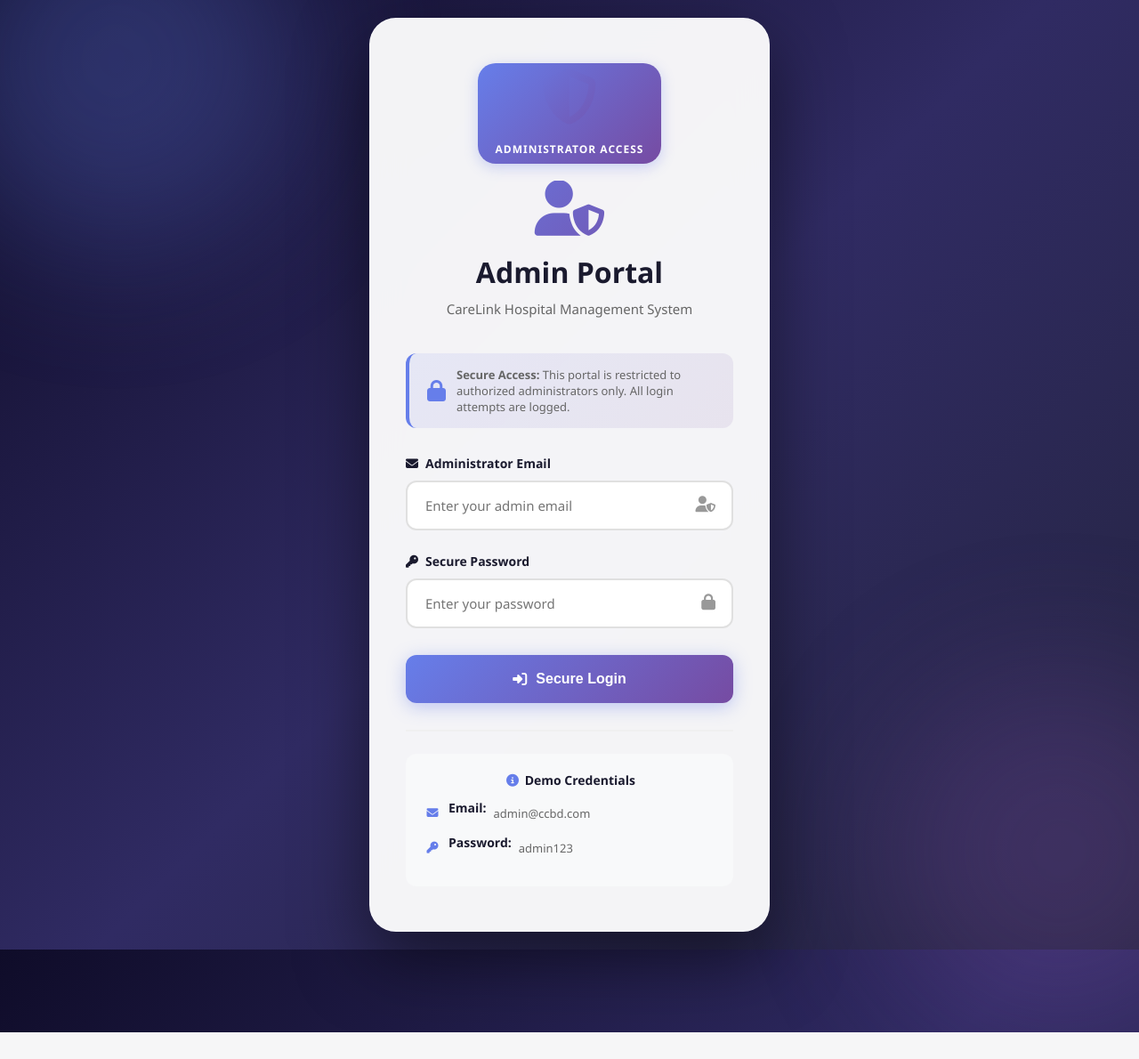
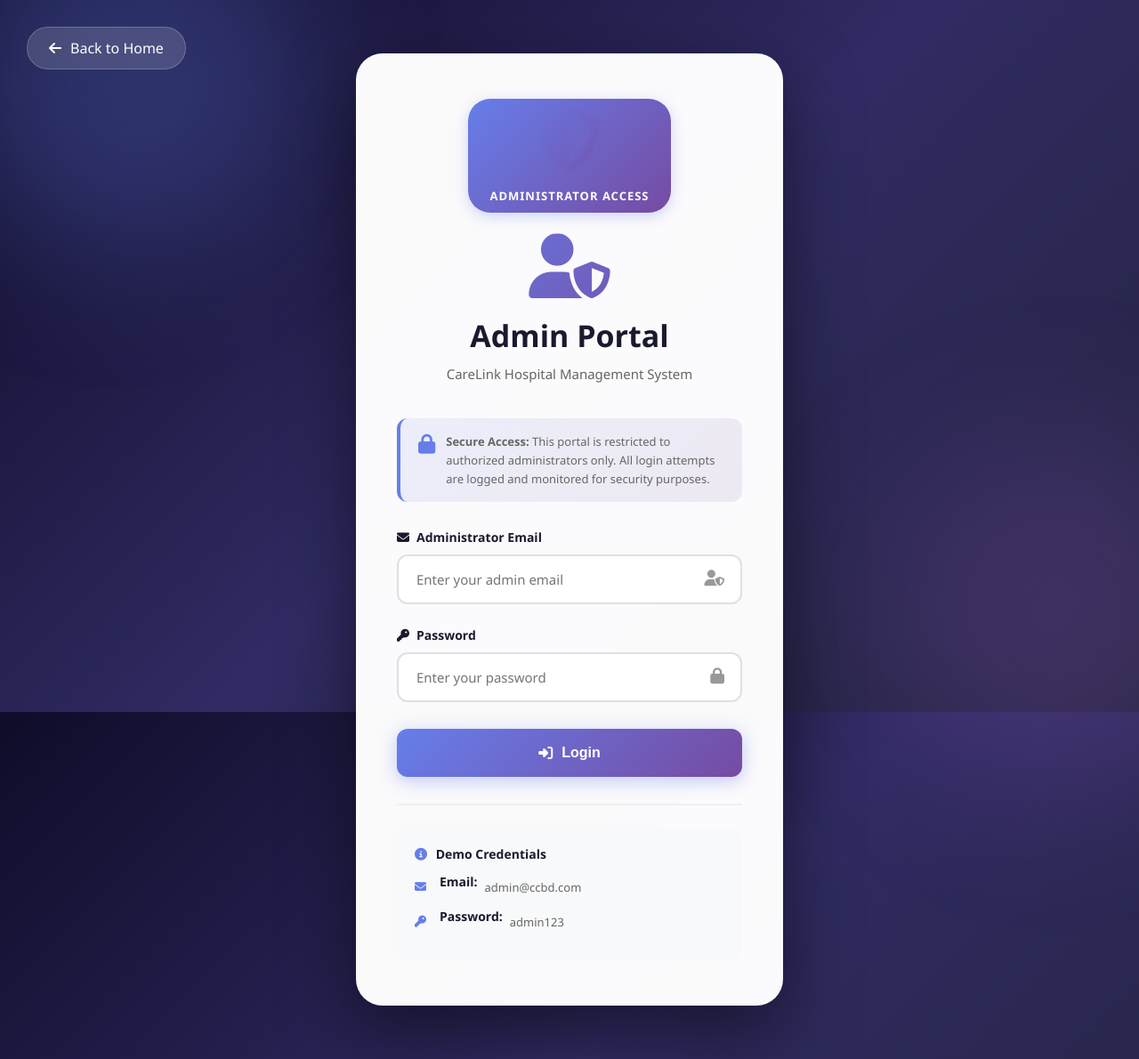
Before and after one commit to MRK-Samin/CareLink, a PHP site: page /CARELINK/admin_login.php in a window 1280 px wide; the page is wider, and only the part inside the window is pictured. Shown: that part at 89% size. Before the commit the page ends 1160 px from the top of that part, so only its background shows below. Run offline with PHP 8.4, Linux system fonts and the light colour scheme.

Commit message:
Add complete

```diff
--- a/admin_login.php
+++ b/admin_login.php
@@ -27,6 +27,9 @@
         $error = "Invalid administrator credentials!";
     }
 }
+
+// ========== BACKGROUND IMAGE CONFIGURATION ==========
+$background_image = 'admin-bg.jpg';
 ?>
 <!DOCTYPE html>
 <html lang="en">
@@ -44,28 +47,37 @@
 
         body {
             font-family: 'Segoe UI', Tahoma, Geneva, Verdana, sans-serif;
-            background: #0f0c29;
-            background: linear-gradient(135deg, #0f0c29, #302b63, #24243e);
+            background: linear-gradient(135deg, rgba(15, 12, 41, 0.95), rgba(48, 43, 99, 0.95), rgba(36, 36, 62, 0.95)),
+                        url('assets/images/<?php echo $background_image; ?>');
+            background-size: cover;
+            background-position: center;
+            background-attachment: fixed;
             min-height: 100vh;
             display: flex;
             align-items: center;
             justify-content: center;
-            padding: 20px;
+            padding: 40px 20px;
             position: relative;
-            overflow: hidden;
+            overflow-y: auto;
+        }
+
+        /* Fallback if no background image */
+        body:not([style*="background-image"]) {
+            background: linear-gradient(135deg, #0f0c29, #302b63, #24243e);
         }
 
         /* Animated background particles */
         body::before,
         body::after {
             content: '';
-            position: absolute;
+            position: fixed;
             width: 400px;
             height: 400px;
             border-radius: 50%;
             filter: blur(80px);
             opacity: 0.3;
             animation: float 15s infinite ease-in-out;
+            z-index: 0;
         }
 
         body::before {
@@ -94,18 +106,45 @@
             }
         }
 
+        /* Back Home Button */
+        .back-home {
+            position: fixed;
+            top: 30px;
+            left: 30px;
+            color: white;
+            text-decoration: none;
+            font-size: 16px;
+            display: flex;
+            align-items: center;
+            gap: 10px;
+            padding: 12px 24px;
+            background: rgba(255, 255, 255, 0.15);
+            border-radius: 30px;
+            backdrop-filter: blur(10px);
+            border: 1px solid rgba(255, 255, 255, 0.2);
+            transition: all 0.3s ease;
+            z-index: 1000;
+        }
+
+        .back-home:hover {
+            background: rgba(255, 255, 255, 0.25);
+            transform: translateX(-5px);
+            box-shadow: 0 5px 20px rgba(0, 0, 0, 0.2);
+        }
+
         .login-container {
             width: 100%;
-            max-width: 450px;
-            background: rgba(255, 255, 255, 0.95);
+            max-width: 480px;
+            background: rgba(255, 255, 255, 0.98);
             backdrop-filter: blur(20px);
             border-radius: 30px;
-            padding: 50px 40px;
+            padding: 50px 45px;
             box-shadow: 0 30px 80px rgba(0, 0, 0, 0.5);
             animation: slideUp 0.8s ease;
             position: relative;
             z-index: 1;
             border: 1px solid rgba(255, 255, 255, 0.2);
+            margin: 20px 0;
         }
 
         @keyframes slideUp {
@@ -122,14 +161,14 @@
         .admin-badge {
             background: linear-gradient(135deg, #667eea, #764ba2);
             color: white;
-            padding: 8px 20px;
-            border-radius: 20px;
-            font-size: 12px;
+            padding: 10px 24px;
+            border-radius: 25px;
+            font-size: 13px;
             font-weight: 600;
             letter-spacing: 1px;
             text-transform: uppercase;
             display: inline-block;
-            margin-bottom: 20px;
+            margin-bottom: 25px;
             box-shadow: 0 4px 15px rgba(102, 126, 234, 0.3);
         }
 
@@ -139,7 +178,7 @@
         }
 
         .logo i {
-            font-size: 60px;
+            font-size: 70px;
             background: linear-gradient(135deg, #667eea, #764ba2);
             -webkit-background-clip: text;
             -webkit-text-fill-color: transparent;
@@ -158,7 +197,7 @@
         }
 
         .logo h1 {
-            font-size: 32px;
+            font-size: 34px;
             color: #1a1a2e;
             margin-bottom: 10px;
             font-weight: 700;
@@ -167,40 +206,43 @@
         .logo p {
             color: #666;
             font-size: 15px;
+            margin-top: 8px;
         }
 
         .security-note {
             background: linear-gradient(135deg, rgba(102, 126, 234, 0.1), rgba(118, 75, 162, 0.1));
             border-left: 4px solid #667eea;
-            padding: 15px 20px;
+            padding: 16px 20px;
             border-radius: 12px;
             margin-bottom: 30px;
             display: flex;
-            align-items: center;
+            align-items: flex-start;
             gap: 12px;
         }
 
         .security-note i {
-            font-size: 24px;
+            font-size: 22px;
             color: #667eea;
+            margin-top: 2px;
         }
 
         .security-note p {
             color: #666;
             font-size: 13px;
             margin: 0;
+            line-height: 1.6;
         }
 
         .error-msg {
             background: linear-gradient(135deg, #fee, #fcc);
             color: #c33;
-            padding: 15px 20px;
+            padding: 16px 20px;
             border-radius: 12px;
             margin-bottom: 25px;
             border-left: 4px solid #c33;
             display: flex;
             align-items: center;
-            gap: 10px;
+            gap: 12px;
             animation: shake 0.5s ease;
         }
 
@@ -291,6 +333,7 @@
             padding: 20px;
             border-radius: 12px;
             font-size: 13px;
+            text-align: left;
         }
 
         .demo-credentials strong {
@@ -313,18 +356,83 @@
             width: 20px;
         }
 
-        @media (max-width: 480px) {
+        /* Scrollbar Styling */
+        ::-webkit-scrollbar {
+            width: 10px;
+        }
+
+        ::-webkit-scrollbar-track {
+            background: rgba(255, 255, 255, 0.1);
+        }
+
+        ::-webkit-scrollbar-thumb {
+            background: linear-gradient(135deg, #667eea, #764ba2);
+            border-radius: 10px;
+        }
+
+        ::-webkit-scrollbar-thumb:hover {
+            background: linear-gradient(135deg, #764ba2, #667eea);
+        }
+
+        /* Responsive Design */
+        @media (max-width: 768px) {
+            body {
+                padding: 20px 15px;
+            }
+
+            .back-home {
+                top: 15px;
+                left: 15px;
+                font-size: 14px;
+                padding: 10px 18px;
+            }
+
             .login-container {
-                padding: 40px 25px;
+                padding: 40px 30px;
+                border-radius: 25px;
             }
 
             .logo h1 {
-                font-size: 26px;
+                font-size: 28px;
             }
+
+            .logo i {
+                font-size: 60px;
+            }
+        }
+
+        @media (max-width: 480px) {
+            .login-container {
+                padding: 35px 25px;
+            }
+
+            .logo h1 {
+                font-size: 24px;
+            }
+
+            .admin-badge {
+                font-size: 11px;
+                padding: 8px 18px;
+            }
+        }
+
+        /* Ensure scrollability */
+        html {
+            overflow-y: auto;
+            height: 100%;
+        }
+
+        body {
+            min-height: 100vh;
+            height: auto;
         }
     </style>
 </head>
 <body>
+    <a href="index.php" class="back-home">
+        <i class="fas fa-arrow-left"></i> Back to Home
+    </a>
+
     <div class="login-container">
         <div class="logo">
             <span class="admin-badge">
@@ -337,7 +445,7 @@
 
         <div class="security-note">
             <i class="fas fa-lock"></i>
-            <p><strong>Secure Access:</strong> This portal is restricted to authorized administrators only. All login attempts are logged.</p>
+            <p><strong>Secure Access:</strong> This portal is restricted to authorized administrators only. All login attempts are logged and monitored for security purposes.</p>
         </div>
 
         <?php if ($error): ?>
@@ -362,7 +470,7 @@
             <div class="form-group">
                 <label>
                     <i class="fas fa-key"></i>
-                    Secure Password
+                    Password
                 </label>
                 <input type="password" name="password" required
                        placeholder="Enter your password"
@@ -373,7 +481,7 @@
 
             <button type="submit" class="btn-login">
                 <i class="fas fa-sign-in-alt"></i>
-                Secure Login
+                Login
             </button>
         </form>
 
@@ -394,7 +502,7 @@
             btn.disabled = true;
         });
 
-        // Log access attempt (for demonstration)
+        // Console security message
         console.log('%c ADMINISTRATOR ACCESS PORTAL ', 'background: linear-gradient(135deg, #667eea, #764ba2); color: white; font-size: 14px; padding: 10px; border-radius: 5px;');
         console.log('%c This is a secure area. Unauthorized access is prohibited. ', 'color: #c33; font-size: 12px; padding: 5px;');
     </script>
```
Also changed, not shown: 1 other file.
